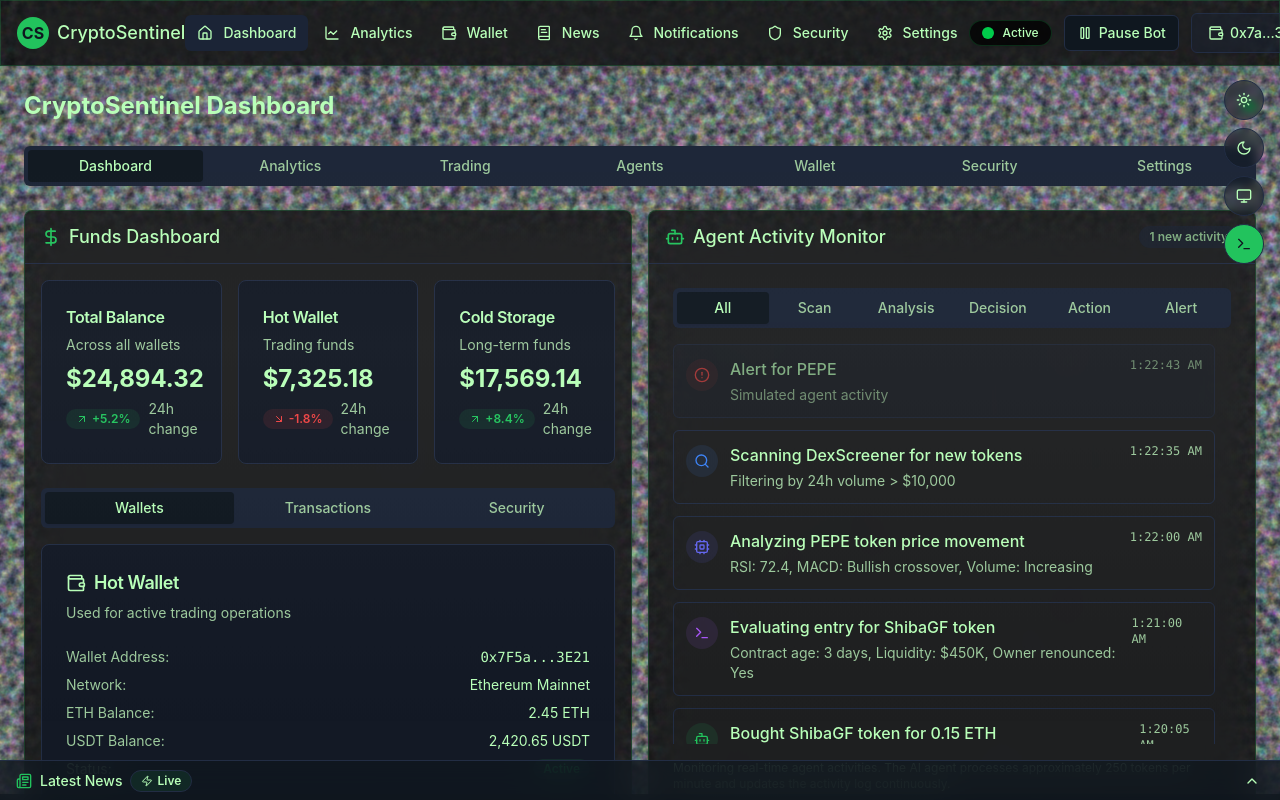
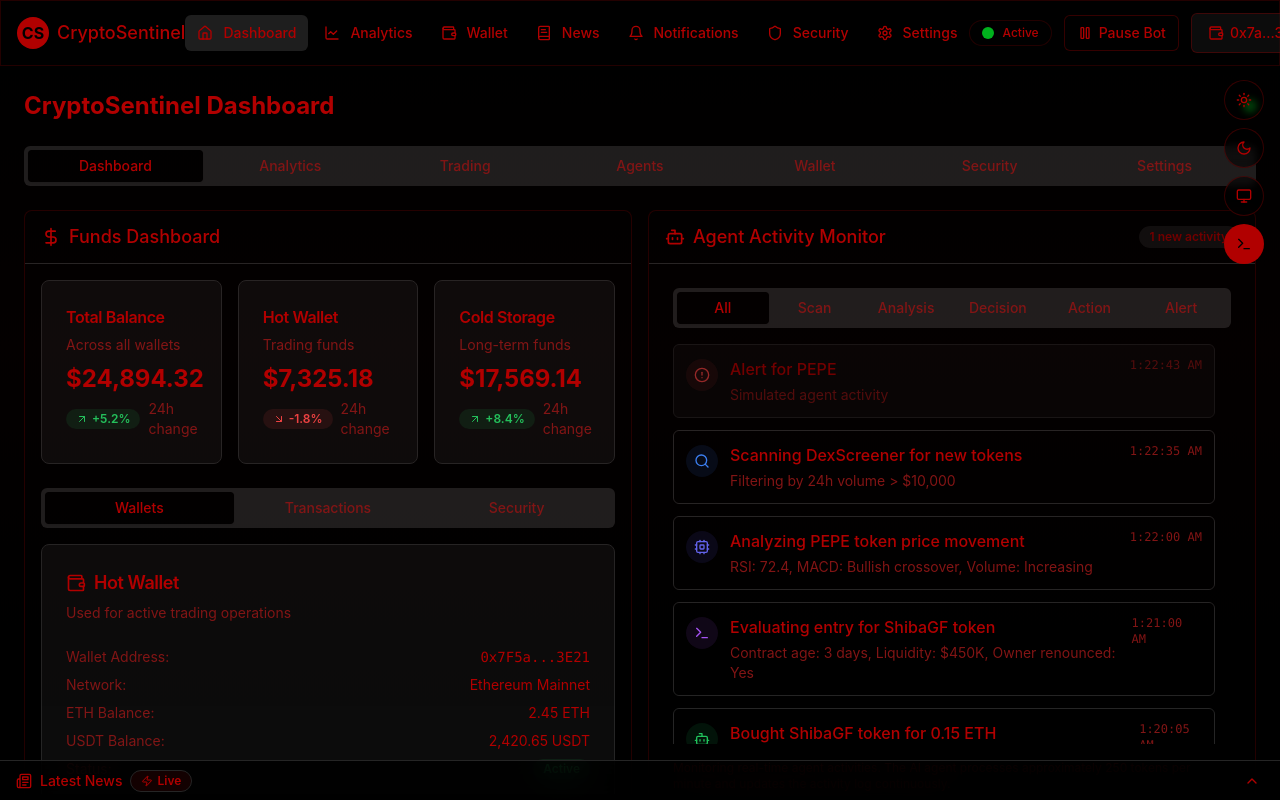
Before and after one commit to yuichiinumaru/cryptosentinel-v1, a React (Vite) app: page / in a window 1280 px wide. Both pictures are taken after a click on the button "Mr. Robot theme". Shown: the top 800 px of the page. Built offline with nearby package versions, Linux system fonts and the light colour scheme.

Commit message:
Update config panel and theme
Adds OpenAI API key setting and improves Mr. Robot theme.

```diff
--- a/src/components/Layout.tsx
+++ b/src/components/Layout.tsx
@@ -4,7 +4,6 @@ import Header from './Header';
 import { cn } from '@/lib/utils';
 import { Button } from '@/components/ui/button';
 import { Moon, Sun, Terminal, Monitor } from 'lucide-react';
-import { useLocation } from 'react-router-dom';
 import NewsTickerBar from './NewsTickerBar';
 
 interface LayoutProps {
@@ -54,7 +53,12 @@ const Layout = ({ children }: LayoutProps) => {
   // Mr. Robot theme specific elements
   const renderMrRobotElements = () => {
     if (theme === 'mr-robot') {
-      return <div className="scanline"></div>;
+      return (
+        <>
+          <div className="scanline"></div>
+          <div className="matrix-bg"></div>
+        </>
+      );
     }
     return null;
   };
@@ -62,7 +66,7 @@ const Layout = ({ children }: LayoutProps) => {
   return (
     <div className={cn(
       "min-h-screen flex flex-col transition-colors duration-300",
-      theme === 'mr-robot' && "bg-[#0a0f14] bg-noise"
+      theme === 'mr-robot' && "bg-black crt-flicker"
     )}>
       <Header isRunning={isRunning} onToggleRunning={toggleRunning} />
 
--- a/src/index.css
+++ b/src/index.css
@@ -160,56 +160,56 @@
     --gradient-end: rgba(25, 25, 25, 0.9);
   }
 
-  /* Mr. Robot Hacker Style Theme */
+  /* Mr. Robot Hacker Style Theme - Updated to be more authentic */
   .theme-mr-robot {
-    --background: 210 33% 9%;
-    --foreground: 120 100% 86%;
+    --background: 0 0% 0%;
+    --foreground: 0 100% 35%;
 
-    --card: 220 33% 11%;
-    --card-foreground: 120 100% 86%;
+    --card: 0 0% 5%;
+    --card-foreground: 0 100% 35%;
 
-    --popover: 210 33% 9%;
-    --popover-foreground: 120 100% 86%;
+    --popover: 0 0% 3%;
+    --popover-foreground: 0 100% 35%;
 
-    --primary: 142 70% 45%;
-    --primary-foreground: 210 33% 9%;
+    --primary: 0 100% 35%;
+    --primary-foreground: 0 0% 0%;
 
-    --secondary: 220 33% 15%;
-    --secondary-foreground: 120 100% 86%;
+    --secondary: 0 0% 10%;
+    --secondary-foreground: 0 100% 35%;
 
-    --muted: 220 33% 16%;
-    --muted-foreground: 120 30% 70%;
+    --muted: 0 0% 12%;
+    --muted-foreground: 0 70% 30%;
 
-    --accent: 220 33% 15%;
-    --accent-foreground: 120 100% 86%;
+    --accent: 0 0% 15%;
+    --accent-foreground: 0 100% 35%;
 
-    --destructive: 0 100% 50%;
+    --destructive: 0 100% 45%;
     --destructive-foreground: 0 0% 98%;
 
-    --success: 142 100% 40%;
-    --success-foreground: 0 0% 9%;
+    --success: 130 100% 35%;
+    --success-foreground: 0 0% 0%;
 
-    --info: 200 100% 40%;
-    --info-foreground: 0 0% 9%;
+    --info: 200 100% 35%;
+    --info-foreground: 0 0% 0%;
 
-    --warning: 32 100% 50%;
-    --warning-foreground: 0 0% 9%;
+    --warning: 32 100% 45%;
+    --warning-foreground: 0 0% 0%;
 
-    --border: 220 33% 20%;
-    --input: 220 33% 20%;
-    --ring: 120 30% 70%;
+    --border: 0 0% 15%;
+    --input: 0 0% 15%;
+    --ring: 0 100% 35%;
 
-    --sidebar-background: 220 33% 7%;
-    --sidebar-foreground: 120 30% 80%;
-    --sidebar-primary: 142 70% 45%;
-    --sidebar-primary-foreground: 0 0% 9%;
-    --sidebar-accent: 220 33% 12%;
-    --sidebar-accent-foreground: 120 30% 80%;
-    --sidebar-border: 220 33% 15%;
-    --sidebar-ring: 142 70% 45%;
+    --sidebar-background: 0 0% 5%;
+    --sidebar-foreground: 0 80% 35%;
+    --sidebar-primary: 0 100% 40%;
+    --sidebar-primary-foreground: 0 0% 0%;
+    --sidebar-accent: 0 0% 10%;
+    --sidebar-accent-foreground: 0 100% 35%;
+    --sidebar-border: 0 100% 20%;
+    --sidebar-ring: 0 100% 35%;
 
-    --gradient-start: rgba(17, 23, 29, 0.95);
-    --gradient-end: rgba(10, 15, 20, 0.95);
+    --gradient-start: rgba(0, 0, 0, 0.95);
+    --gradient-end: rgba(5, 5, 5, 0.95);
   }
 }
 
@@ -229,7 +229,7 @@
   }
 
   .theme-mr-robot .glass-panel {
-    @apply backdrop-blur-xl bg-black/50 border border-primary/30 shadow-lg;
+    @apply backdrop-blur-xl bg-black/80 border border-primary/30 shadow-lg;
   }
 }
 
@@ -251,11 +251,11 @@
   }
 
   .theme-mr-robot .glass-panel {
-    @apply bg-black/70 backdrop-blur-xl border border-primary/20 shadow-md;
+    @apply bg-black/80 backdrop-blur-xl border border-primary/20 shadow-md;
   }
 
   .theme-mr-robot .glass-panel-hover {
-    @apply hover:shadow-glass-hover hover:bg-black/80 border-primary/30 transition-all duration-300;
+    @apply hover:shadow-glass-hover hover:bg-black/90 border-primary/30 transition-all duration-300;
   }
 
   /* Keep existing utility classes */
@@ -296,13 +296,25 @@
     @apply bg-info/10 text-info dark:text-info-foreground;
   }
 
-  /* Mr Robot specific styling */
+  /* Mr Robot specific styling - enhanced terminal styling */
   .theme-mr-robot .badge {
-    @apply text-xs font-mono uppercase tracking-wider;
+    @apply text-xs font-mono uppercase tracking-wider border border-primary/30;
   }
 
   .theme-mr-robot .badge-success {
     @apply bg-success/20 text-success border border-success/30;
+  }
+
+  .theme-mr-robot button {
+    @apply transition-colors border-primary/30;
+  }
+
+  .theme-mr-robot button:hover {
+    @apply border-primary/60;
+  }
+
+  .theme-mr-robot input, .theme-mr-robot select, .theme-mr-robot textarea {
+    @apply bg-black border border-primary/20 text-primary font-mono;
   }
 }
 
@@ -363,9 +375,9 @@ html.theme-mr-robot {
   height: 100%;
   background: linear-gradient(
     to bottom,
-    rgba(255, 255, 255, 0) 0%,
-    rgba(255, 255, 255, 0.03) 50%,
-    rgba(255, 255, 255, 0) 100%
+    rgba(255, 0, 0, 0) 0%,
+    rgba(255, 0, 0, 0.02) 50%,
+    rgba(255, 0, 0, 0) 100%
   );
   pointer-events: none;
   animation: scanline 6s linear infinite;
@@ -379,3 +391,150 @@ html.theme-mr-robot {
     transform: translateY(100vh);
   }
 }
+
+/* Add animated glitch effect for Mr. Robot theme */
+.theme-mr-robot .glitch-text {
+  position: relative;
+  animation: glitch-skew 1s infinite linear alternate-reverse;
+}
+
+.theme-mr-robot .glitch-text::before,
+.theme-mr-robot .glitch-text::after {
+  content: attr(data-text);
+  position: absolute;
+  top: 0;
+  left: 0;
+  width: 100%;
+  height: 100%;
+  opacity: 0.8;
+}
+
+.theme-mr-robot .glitch-text::before {
+  color: #ff0000;
+  animation: glitch-anim-1 0.4s infinite linear alternate-reverse;
+}
+
+.theme-mr-robot .glitch-text::after {
+  color: #0000ff;
+  animation: glitch-anim-2 0.3s infinite linear alternate-reverse;
+}
+
+@keyframes glitch-anim-1 {
+  0% {
+    clip-path: inset(70% 0 16% 0);
+    transform: translate(-1px, 1px);
+  }
+  20% {
+    clip-path: inset(29% 0 35% 0);
+    transform: translate(1px, -1px);
+  }
+  40% {
+    clip-path: inset(76% 0 9% 0);
+    transform: translate(-2px, 1px);
+  }
+  60% {
+    clip-path: inset(23% 0 68% 0);
+    transform: translate(2px, -1px);
+  }
+  80% {
+    clip-path: inset(47% 0 46% 0);
+    transform: translate(1px, -2px);
+  }
+  100% {
+    clip-path: inset(10% 0 83% 0);
+    transform: translate(-1px, 2px);
+  }
+}
+
+@keyframes glitch-anim-2 {
+  0% {
+    clip-path: inset(69% 0 7% 0);
+    transform: translate(1px, 1px);
+  }
+  20% {
+    clip-path: inset(5% 0 78% 0);
+    transform: translate(-1px, -1px);
+  }
+  40% {
+    clip-path: inset(58% 0 20% 0);
+    transform: translate(2px, 1px);
+  }
+  60% {
+    clip-path: inset(89% 0 2% 0);
+    transform: translate(-2px, -1px);
+  }
+  80% {
+    clip-path: inset(14% 0 65% 0);
+    transform: translate(1px, 2px);
+  }
+  100% {
+    clip-path: inset(31% 0 35% 0);
+    transform: translate(-1px, -2px);
+  }
+}
+
+@keyframes glitch-skew {
+  0% {
+    transform: skew(0deg);
+  }
+  20% {
+    transform: skew(0.5deg);
+  }
+  40% {
+    transform: skew(0deg);
+  }
+  60% {
+    transform: skew(-0.5deg);
+  }
+  80% {
+    transform: skew(0.25deg);
+  }
+  100% {
+    transform: skew(0deg);
+  }
+}
+
+/* Add CRT terminal flicker effect */
+.theme-mr-robot .crt-flicker {
+  animation: flicker 0.15s infinite;
+}
+
+@keyframes flicker {
+  0% {
+    opacity: 0.99;
+  }
+  50% {
+    opacity: 1;
+  }
+  100% {
+    opacity: 0.99;
+  }
+}
+
+/* Add blinking cursor */
+.theme-mr-robot .cursor {
+  position: relative;
+}
+
+.theme-mr-robot .cursor::after {
+  content: '|';
+  color: var(--primary);
+  animation: blink 1s step-end infinite;
+}
+
+/* Add matrix-like rain effect */
+.theme-mr-robot .matrix-bg {
+  position: absolute;
+  top: 0;
+  left: 0;
+  width: 100%;
+  height: 100%;
+  overflow: hidden;
+  z-index: -1;
+  opacity: 0.05;
+  pointer-events: none;
+  background:
+    linear-gradient(rgba(0, 0, 0, 0.1) 50%, rgba(0, 0, 0, 0.2) 50%),
+    linear-gradient(90deg, rgba(255, 0, 0, 0.03), rgba(0, 255, 0, 0), rgba(0, 0, 255, 0));
+  background-size: 100% 2px, 3px 100%;
+}
```
Also changed, not shown: src/components/ConfigPanel.tsx (+88 -3 lines).
